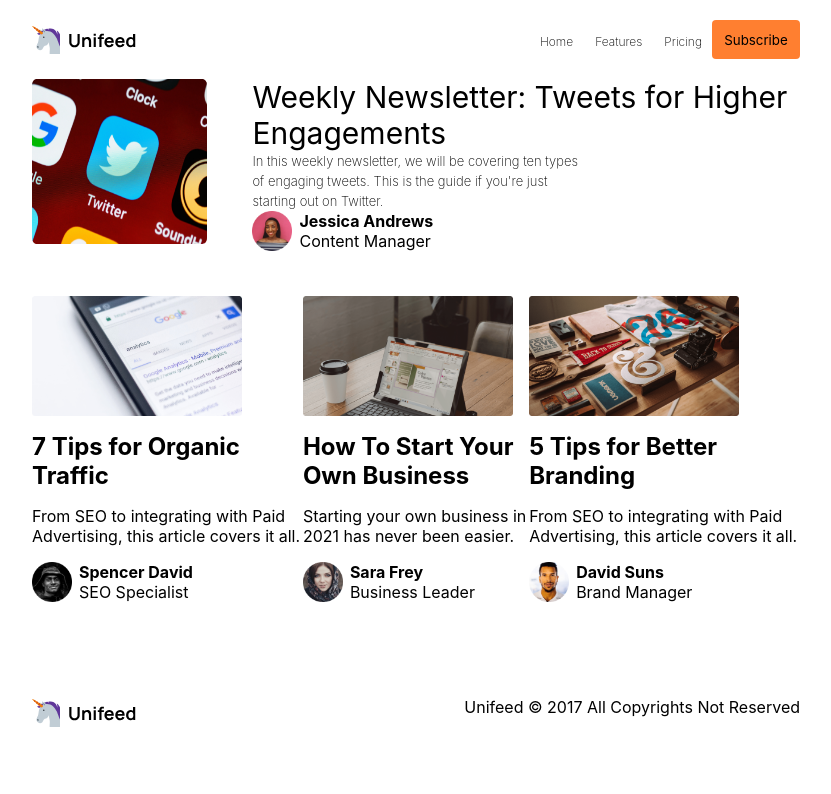
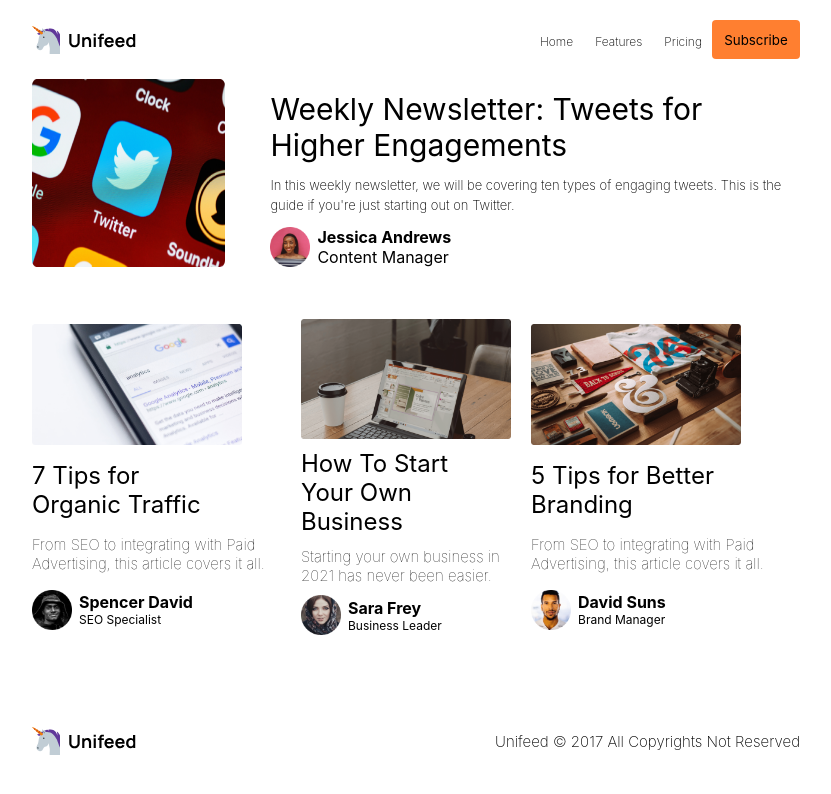
Before and after one commit to ChristYouzan12/ChristYouzan12, a React (Create React App) app: page / in a window 1280 px wide. Shown: the top 794 px of the page, without its empty margins (224-1055 px from the left). Built offline with nearby package versions, Linux system fonts and the light colour scheme.

Commit message:
Fixed Css

```diff
--- a/src/components/webPage2/Card.js
+++ b/src/components/webPage2/Card.js
@@ -10,7 +10,7 @@ const Card = (prop) => {
         <div className="profile">
           <img src={prop.user} alt="template" width="40px"></img>
 
-          <div>
+          <div className="profile-card">
             <h4>{prop.name}</h4>
             <p>{prop.job_title}</p>
           </div>
--- a/src/components/webPage2/Header.js
+++ b/src/components/webPage2/Header.js
@@ -1,27 +1,26 @@
-import React, {useEffect, useState}  from "react";
+import React, { useEffect, useState } from "react";
 import "./Header.css";
 import logo from "./Logo.svg";
-import Menu from "./HamburgerMenu.svg"
+import Menu from "./HamburgerMenu.svg";
 export const Header = () => {
-
-  const media = 1064;
+  const media = 767;
   const [isMobile, setMobile] = useState(null);
 
-  const handleResize = () =>{
+  const handleResize = () => {
     setMobile(window.innerWidth <= media);
-  }
+  };
 
-  useEffect(()=> {
-    window.addEventListener('resize', handleResize);
+  useEffect(() => {
+    window.addEventListener("resize", handleResize);
     handleResize();
-    return () => window.removeEventListener('resize', handleResize)
+    return () => window.removeEventListener("resize", handleResize);
   }, []);
 
   return (
     <nav className="container">
-     <img src={logo} alt="logo">
-      </img>
-     { !isMobile ? (<div className="mini-container">
+      <img src={logo} alt="logo"></img>
+      {!isMobile ? (
+        <div className="mini-container">
           <ul className="menu">
             <li>
               <a href="blank_" target="blank_">
@@ -40,8 +39,10 @@ export const Header = () => {
             </li>
           </ul>
           <button id="btn">Subscribe</button>
-      </div>   ): (
-    <img src={Menu} alt="Hamburger" className="hamburger"></img>)}
+        </div>
+      ) : (
+        <img src={Menu} alt="Hamburger" className="hamburger"></img>
+      )}
     </nav>
   );
 };
--- a/src/components/webPage2/Main-component.js
+++ b/src/components/webPage2/Main-component.js
@@ -10,12 +10,22 @@ const Main_components = () => {
   display:flex;
   justify-content: space-between;
   margin-top: 50px;
+  -webkit-align-items:center;
 
+  {Style} > p {font-size: 15px;
+    font-weight: 200;}
   @media screen and (max-width:1062px){
 {Style} > p {
     font-size:12px;
     font-weight: 100;
   }
+ @media screen and (max-width:767px){
+  {Style} {
+    display:flex;
+    flex-direction: column;
+    align-items: flex-start;
+  }
+
   `;
 
   const Parent = Styled.div`
--- a/src/components/webPage2/Mains.css
+++ b/src/components/webPage2/Mains.css
@@ -12,6 +12,7 @@
   display: flex;
   justify-content: space-evenly;
   flex-direction: column;
+  height: 200px;
 }
 
 .mini {
@@ -24,7 +25,7 @@
 }
 
 .img-container>img {
-  height: 155px;
+  height: 188px;
   width: 100%;
   /* margin-right: 50px; */
 }
@@ -45,7 +46,6 @@
 }
 
 .title-content {
-  width: 60%;
   font-weight: 200;
   font-size: 13px;
   line-height: 20px;
@@ -73,18 +73,19 @@
   display: flex;
 }
 
-@media screen and (min-width:1064px) {
-  /* .items>img {
-    width: 80%;
-}  */
+.items>h2 {
+  width: 201px;
+  font-weight: 400;
+}
 
-  /* .wrapper {
-    padding: 0 422px;
-  } */
+.items>p {
+  font-size: 15px;
+  font-weight: 100;
+}
 
-  .img-container>img {
-    height: 165px;
-  }
+
+.profile-card>p {
+  font-size: 12px;
 }
 
 
```
Lines whose indentation alone changed are shown as unchanged.
